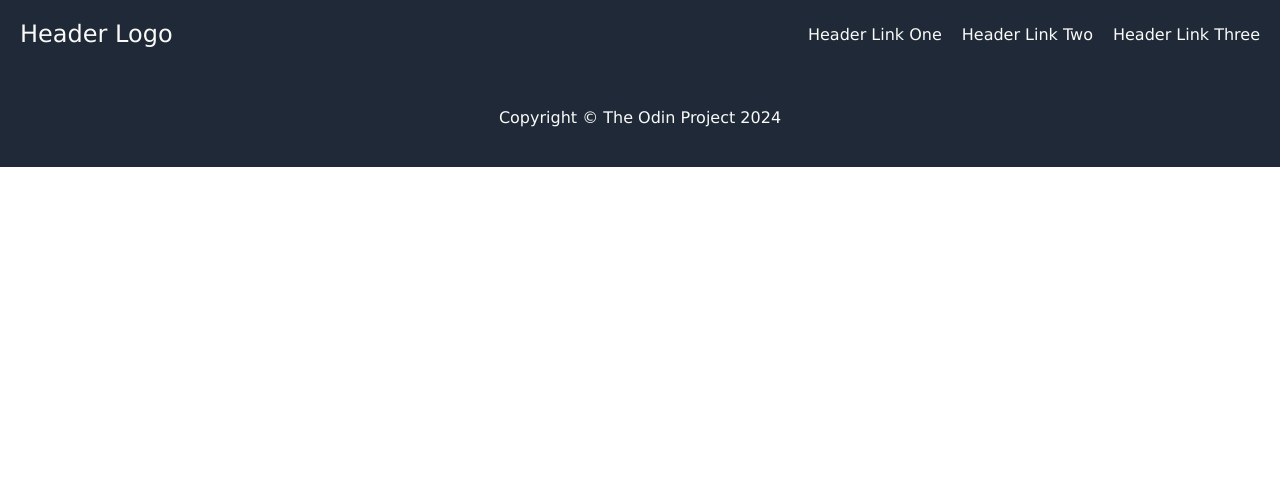
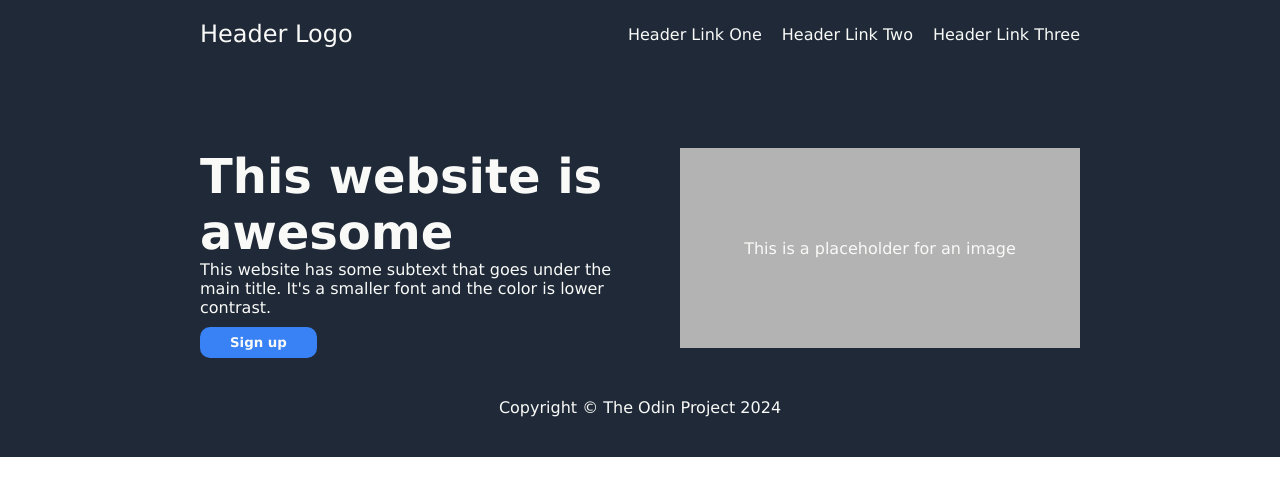
Before and after one commit to OanaGurzau/flex-landing-page, a plain HTML site: page index.html in a window 1280 px wide. Drawn offline with Linux system fonts and the light colour scheme.

Commit message:
Add Hero section and fix padding on header

```diff
--- a/index.html
+++ b/index.html
@@ -19,7 +19,12 @@
                 </div>
             </div>
             <div class="hero">
-
+                <div class="hero-text">
+                    <h1>This website is awesome</h1>
+                    <p>This website has some subtext that goes under the main title. It's a smaller font and the color is lower contrast.</p>
+                    <button>Sign up</button>
+                </div>
+                <div class="hero-image">This is a placeholder for an image</div>
             </div>
         </div>
 
--- a/style.css
+++ b/style.css
@@ -3,9 +3,14 @@
     padding: 0;
     font-family:'Lucida Sans', Verdana, sans-serif;
 }
+
 .top,.footer{
     background-color: #1F2937;
     color: #F9FAF8;
+}
+
+.top{
+    padding: 0 200px;
 }
 
 .footer{
@@ -15,7 +20,7 @@
     padding: 40px;
 }
 .header{
-    padding: 20px;
+    padding: 20px 0;
     display: flex;
     justify-content: space-between;
     align-items: center;
@@ -30,3 +35,35 @@ ul{
 .left{
     font-size: 24px;
 }
+
+.hero{
+    margin-top: 80px;
+    display: flex;
+    justify-content: space-between;
+    gap: 40px;
+}
+
+.hero-text h1{
+    font-size: 48px;
+    color: #F9FAF8;
+    font-weight: 900;
+}
+
+.hero-image{
+    min-width: 400px;
+    height: 200px;
+    background-color: #b3b3b3;
+    display: flex;
+    align-items: center;
+    justify-content: center;
+}
+
+.hero button{
+    background-color: #3882f6;
+    color: #F9FAF8;
+    padding: 8px 30px;
+    border-radius: 10px;
+    border : none;
+    margin-top: 10px;
+    font-weight: bold;
+}
```
